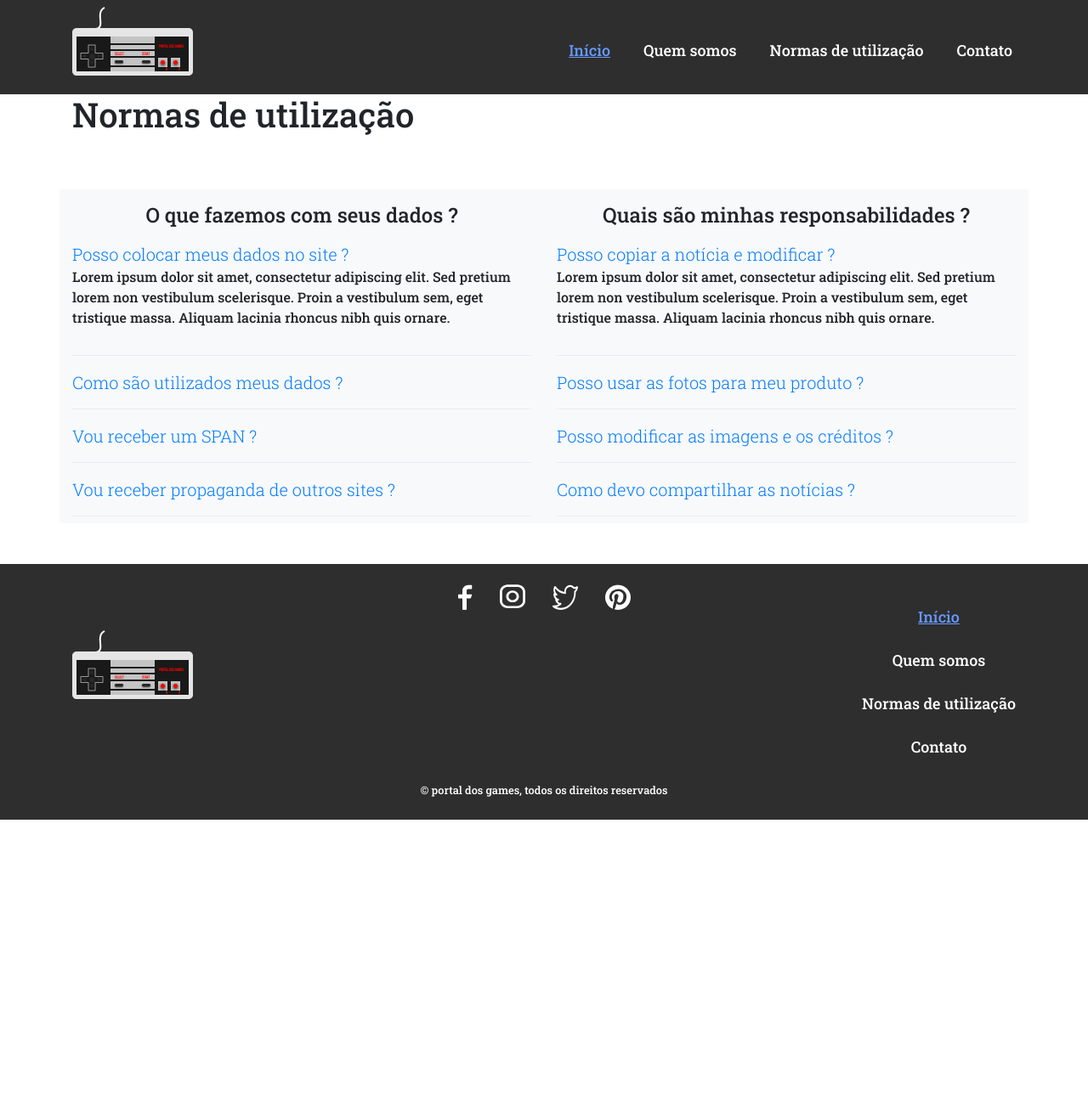
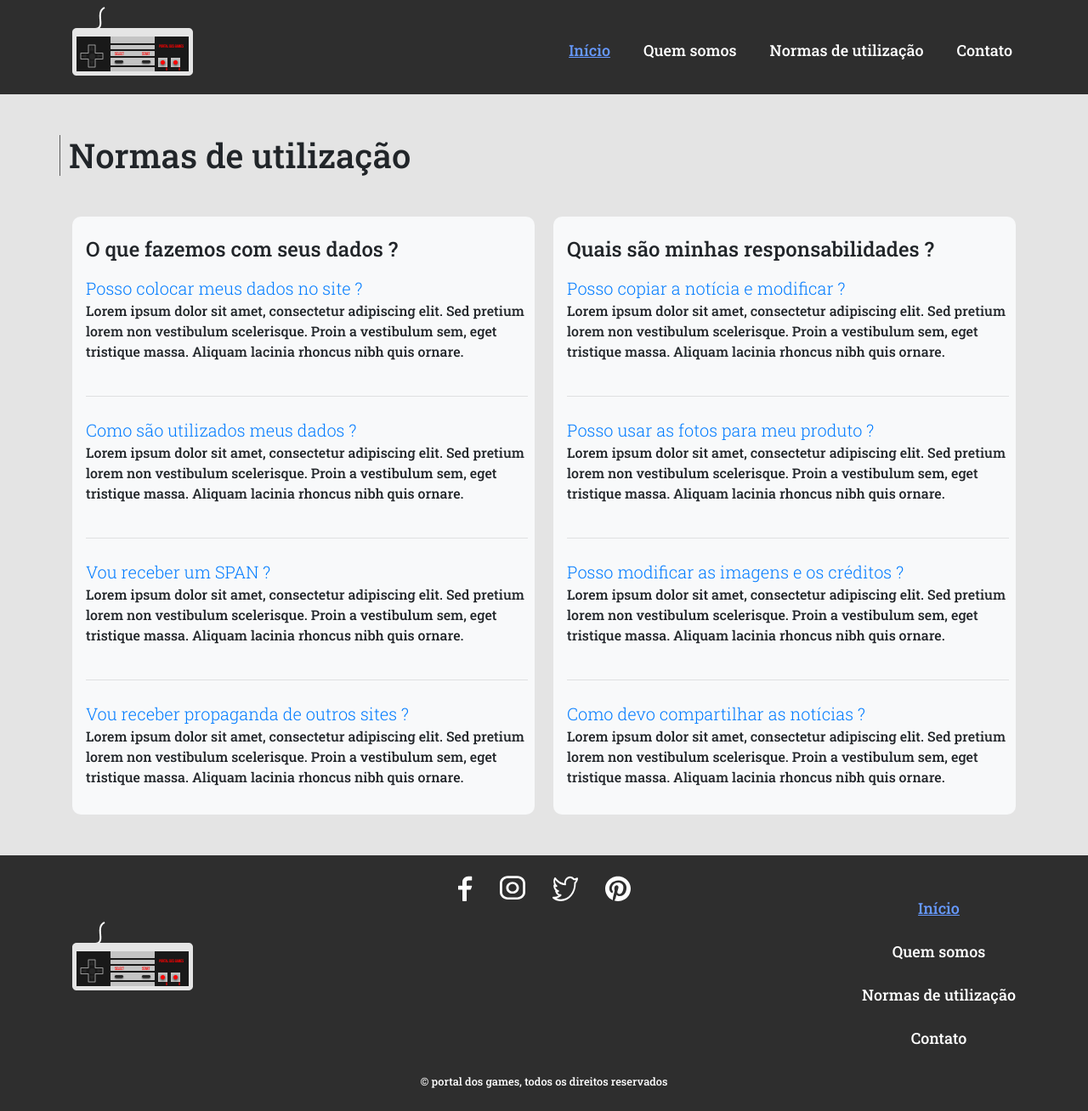
Before and after one commit to caioliveira277/projeto-integrador-2, a PHP site: template pages/normas-utilizacao.php in a window 1280 px wide. Shown: the whole page at 85% size. Before the commit the page ends 965 px from the top, so only its background shows below. Run offline with PHP 8.4, Linux system fonts and the light colour scheme; the template is opened without the code that fills it, so the values that code supplies are empty.

Commit message:
normas completa

```diff
--- a/assets/css/styles.css
+++ b/assets/css/styles.css
@@ -111,7 +111,13 @@ img.img-fluid {
   color: #6699ff;
 }
 
-
+.pagina-normas {
+  background: #E4E4E4;
+}
+.pagina-normas h1{
+  border-left: 1px solid #5B5B5B;
+  padding-left: 10px;
+}
 .pagina-contato img {
   max-width: 150px;
 }
@@ -173,10 +179,20 @@ em {
   .face {
     width: 14px !important;
   }
-  article {
+  /* article {
     padding-top: 40%;
+  } */
+}
+.perguntas {
+  width: 49%;
+  border-radius: 10px;
+}
+@media screen and (max-width: 576px){
+  .perguntas {
+    width: 100%;
   }
 }
+
 
 .acao-aventura .banner-postagem {
   background: url(../images/rio-raised-in-oblivion-tiro-brasileiro-apocalipse.png) center;
--- a/pages/home.php
+++ b/pages/home.php
@@ -1,4 +1,4 @@
-<main class="pagina-home container-md">
+<main class="pagina-home container-md mb-5">
     <h1 class="font-weight-bold my-5">Jogos que são lançados aqui no Brasil mas não temos a menor ideia. </h1>
     <section class="row mb-3 align-items-center">
         <figure class="d-flex mb-0 col-6">
--- a/pages/normas-utilizacao.php
+++ b/pages/normas-utilizacao.php
@@ -1,69 +1,67 @@
-<main>
-	<section class="container">
-		<h1 class="text-left">Normas de utilização</h1>
-		<div class="row mt-5">
-			<div class="col-sm-6 bg-light mt-3" id="perguntasFrequentes" data-children=".pergunta">
-				<h4 class=" text-center display-5 mt-3">O que fazemos com seus dados ?</h4>
-				<div class="pergunta py-2">
-					<a class="lead" data-toggle="collapse" data-parent="#perguntasFrequentes" href="#pergunta1" aria-expanded="true" aria-controls="pergunta1">Posso colocar meus dados no site ?</a>
-					<div id="pergunta1" class="collapse show" role="tabpanel">
+<main class="pagina-normas py-5">
+	<h1 class="container">Normas de utilização</h1>
+	<section class="mt-5 container-md">
+		<div class="justify-content-between d-block d-sm-flex">
+			<article class="perguntas bg-light p-2 pl-3" id="perguntasFrequentes" data-children=".pergunta">
+				<h4 class="mt-3">O que fazemos com seus dados ?</h4>
+				<div class="py-2">
+					<a class="lead" data-toggle="collapse" data-parent="#perguntasFrequentes" href="#pergunta1">Posso colocar meus dados no site ?</a>
+					<div id="pergunta1" class="collapse show">
 						<p>Lorem ipsum dolor sit amet, consectetur adipiscing elit. Sed pretium lorem non vestibulum scelerisque. Proin a vestibulum sem, eget tristique massa. Aliquam lacinia rhoncus nibh quis ornare.</p>
 					</div>
 				</div>
-				<div class="dropdown-divider"></div>
-				<div class="pergunta py-2">
-					<a class="lead" data-toggle="collapse" data-parent="#perguntasFrequentes" href="#pergunta2" aria-expanded="true" aria-controls="pergunta2">Como são utilizados meus dados ?</a>
-					<div id="pergunta2" class="collapse" role="tabpanel">
+				<hr>
+				<div class="py-2">
+					<a class="lead" data-toggle="collapse" data-parent="#perguntasFrequentes" href="#pergunta2">Como são utilizados meus dados ?</a>
+					<div id="pergunta2" class="collapse show">
 						<p>Lorem ipsum dolor sit amet, consectetur adipiscing elit. Sed pretium lorem non vestibulum scelerisque. Proin a vestibulum sem, eget tristique massa. Aliquam lacinia rhoncus nibh quis ornare.</p>
 					</div>
 				</div>
-				<div class="dropdown-divider"></div>
-				<div class="pergunta py-2">
-					<a class="lead" data-toggle="collapse" data-parent="#perguntasFrequentes" href="#pergunta3" aria-expanded="true" aria-controls="pergunta3">Vou receber um SPAN ?</a>
-					<div id="pergunta3" class="collapse" role="tabpanel">
+				<hr>
+				<div class="py-2">
+					<a class="lead" data-toggle="collapse" data-parent="#perguntasFrequentes" href="#pergunta3">Vou receber um SPAN ?</a>
+					<div id="pergunta3" class="collapse show">
 						<p>Lorem ipsum dolor sit amet, consectetur adipiscing elit. Sed pretium lorem non vestibulum scelerisque. Proin a vestibulum sem, eget tristique massa. Aliquam lacinia rhoncus nibh quis ornare.</p>
 					</div>
 				</div>
-				<div class="dropdown-divider"></div>
-				<div class="pergunta py-2">
-					<a class="lead" data-toggle="collapse" data-parent="#perguntasFrequentes" href="#pergunta4" aria-expanded="true" aria-controls="pergunta4">Vou receber propaganda de outros sites ?</a>
-					<div id="pergunta4" class="collapse" role="tabpanel">
+				<hr>
+				<div class="py-2">
+					<a class="lead" data-toggle="collapse" data-parent="#perguntasFrequentes" href="#pergunta4">Vou receber propaganda de outros sites ?</a>
+					<div id="pergunta4" class="collapse show">
 						<p>Lorem ipsum dolor sit amet, consectetur adipiscing elit. Sed pretium lorem non vestibulum scelerisque. Proin a vestibulum sem, eget tristique massa. Aliquam lacinia rhoncus nibh quis ornare.</p>
 					</div>
 				</div>
-				<div class="dropdown-divider"></div>
-			</div>
-			<div class="col-sm-6 bg-light mt-3" id="perguntasFrequentes2" data-children=".pergunta">
-				<h4 class="display-5 text-center mt-3">Quais são minhas responsabilidades ?</h4>
-				<div class="pergunta py-2">
-					<a class="lead" data-toggle="collapse" data-parent="#perguntasFrequentes2" href="#pergunta5" aria-expanded="true" aria-controls="pergunta5">Posso copiar a notícia e modificar ?</a>
-					<div id="pergunta5" class="collapse show" role="tabpanel">
+			</article>
+			<article class="perguntas bg-light p-2 pl-3 mt-3 mt-sm-0" id="perguntasFrequentes2" data-children=".pergunta">
+				<h4 class="mt-3">Quais são minhas responsabilidades ?</h4>
+				<div class="py-2">
+					<a class="lead" data-toggle="collapse" data-parent="#perguntasFrequentes2" href="#pergunta5">Posso copiar a notícia e modificar ?</a>
+					<div id="pergunta5" class="collapse show">
 						<p>Lorem ipsum dolor sit amet, consectetur adipiscing elit. Sed pretium lorem non vestibulum scelerisque. Proin a vestibulum sem, eget tristique massa. Aliquam lacinia rhoncus nibh quis ornare.</p>
 					</div>
 				</div>
-				<div class="dropdown-divider"></div>
-				<div class="pergunta py-2">
-					<a class="lead" data-toggle="collapse" data-parent="#perguntasFrequentes2" href="#pergunta6" aria-expanded="true" aria-controls="pergunta6">Posso usar as fotos para meu produto ?</a>
-					<div id="pergunta6" class="collapse" role="tabpanel">
+				<hr>
+				<div class="py-2">
+					<a class="lead" data-toggle="collapse" data-parent="#perguntasFrequentes2" href="#pergunta6">Posso usar as fotos para meu produto ?</a>
+					<div id="pergunta6" class="collapse show">
 						<p>Lorem ipsum dolor sit amet, consectetur adipiscing elit. Sed pretium lorem non vestibulum scelerisque. Proin a vestibulum sem, eget tristique massa. Aliquam lacinia rhoncus nibh quis ornare.</p>
 					</div>
 				</div>
-				<div class="dropdown-divider"></div>
-				<div class="pergunta py-2">
-					<a class="lead" data-toggle="collapse" data-parent="#perguntasFrequentes2" href="#pergunta7" aria-expanded="true" aria-controls="pergunta7">Posso modificar as imagens e os créditos ?</a>
-					<div id="pergunta7" class="collapse" role="tabpanel">
+				<hr>
+				<div class="py-2">
+					<a class="lead" data-toggle="collapse" data-parent="#perguntasFrequentes2" href="#pergunta7">Posso modificar as imagens e os créditos ?</a>
+					<div id="pergunta7" class="collapse show">
 						<p>Lorem ipsum dolor sit amet, consectetur adipiscing elit. Sed pretium lorem non vestibulum scelerisque. Proin a vestibulum sem, eget tristique massa. Aliquam lacinia rhoncus nibh quis ornare.</p>
 					</div>
 				</div>
-				<div class="dropdown-divider"></div>
-				<div class="pergunta py-2">
-					<a class="lead" data-toggle="collapse" data-parent="#perguntasFrequentes2" href="#pergunta8" aria-expanded="true" aria-controls="pergunta8">Como devo compartilhar as notícias ?</a>
-					<div id="pergunta8" class="collapse" role="tabpanel">
+				<hr>
+				<div class="py-2">
+					<a class="lead" data-toggle="collapse" data-parent="#perguntasFrequentes2" href="#pergunta8">Como devo compartilhar as notícias ?</a>
+					<div id="pergunta8" class="collapse show">
 						<p>Lorem ipsum dolor sit amet, consectetur adipiscing elit. Sed pretium lorem non vestibulum scelerisque. Proin a vestibulum sem, eget tristique massa. Aliquam lacinia rhoncus nibh quis ornare.</p>
 					</div>
 				</div>
-				<div class="dropdown-divider"></div>
-			</div>
+			</article>
 		</div>
 	</section>
 </main>
--- a/pages/template/footer.php
+++ b/pages/template/footer.php
@@ -1,4 +1,4 @@
-    <footer class="p-4 mt-5">
+    <footer class="p-4">
       <div class="container">
         <ul class="list-inline d-flex mb-4 justify-content-center">
           <li class="mr-3">
```
